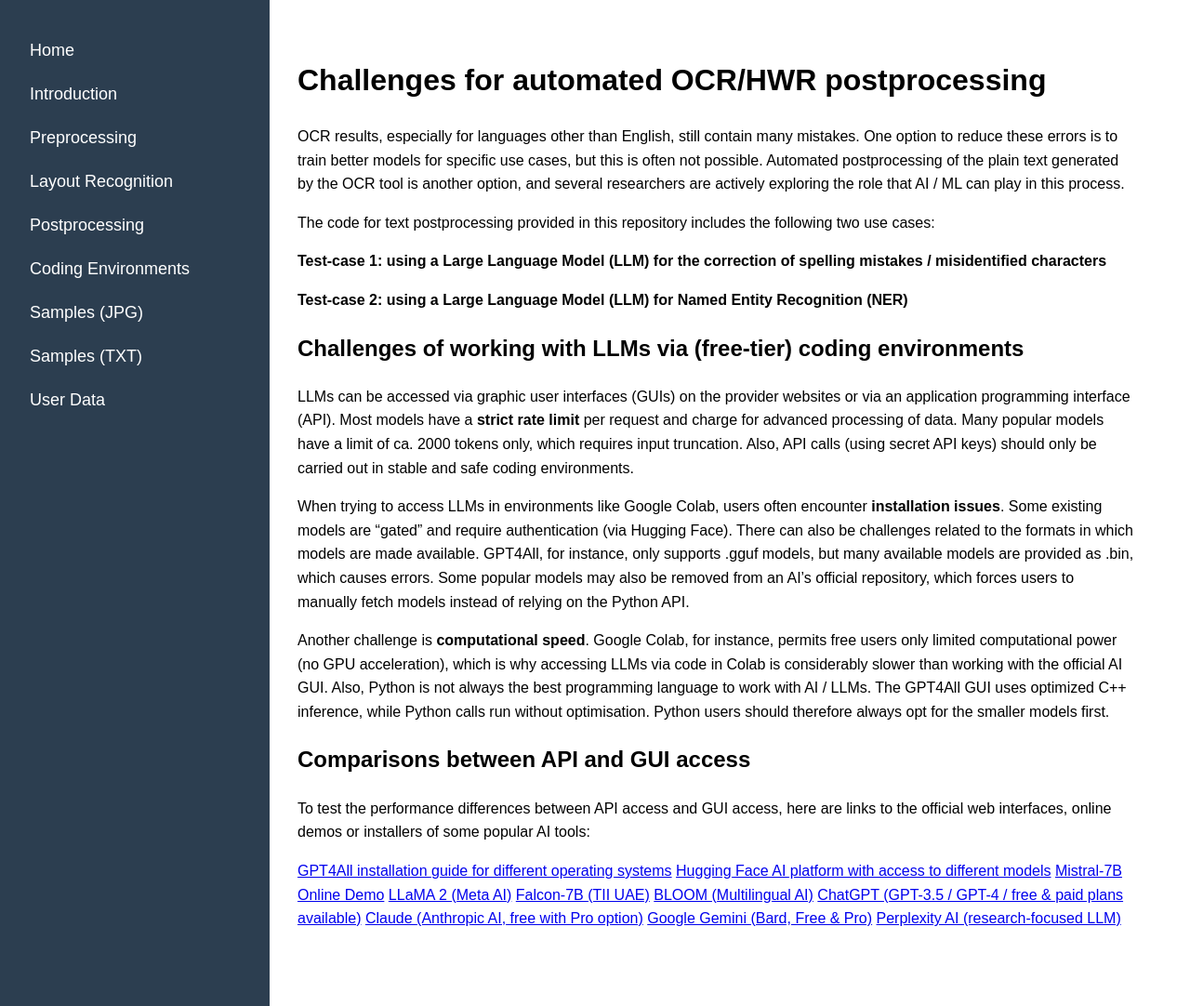
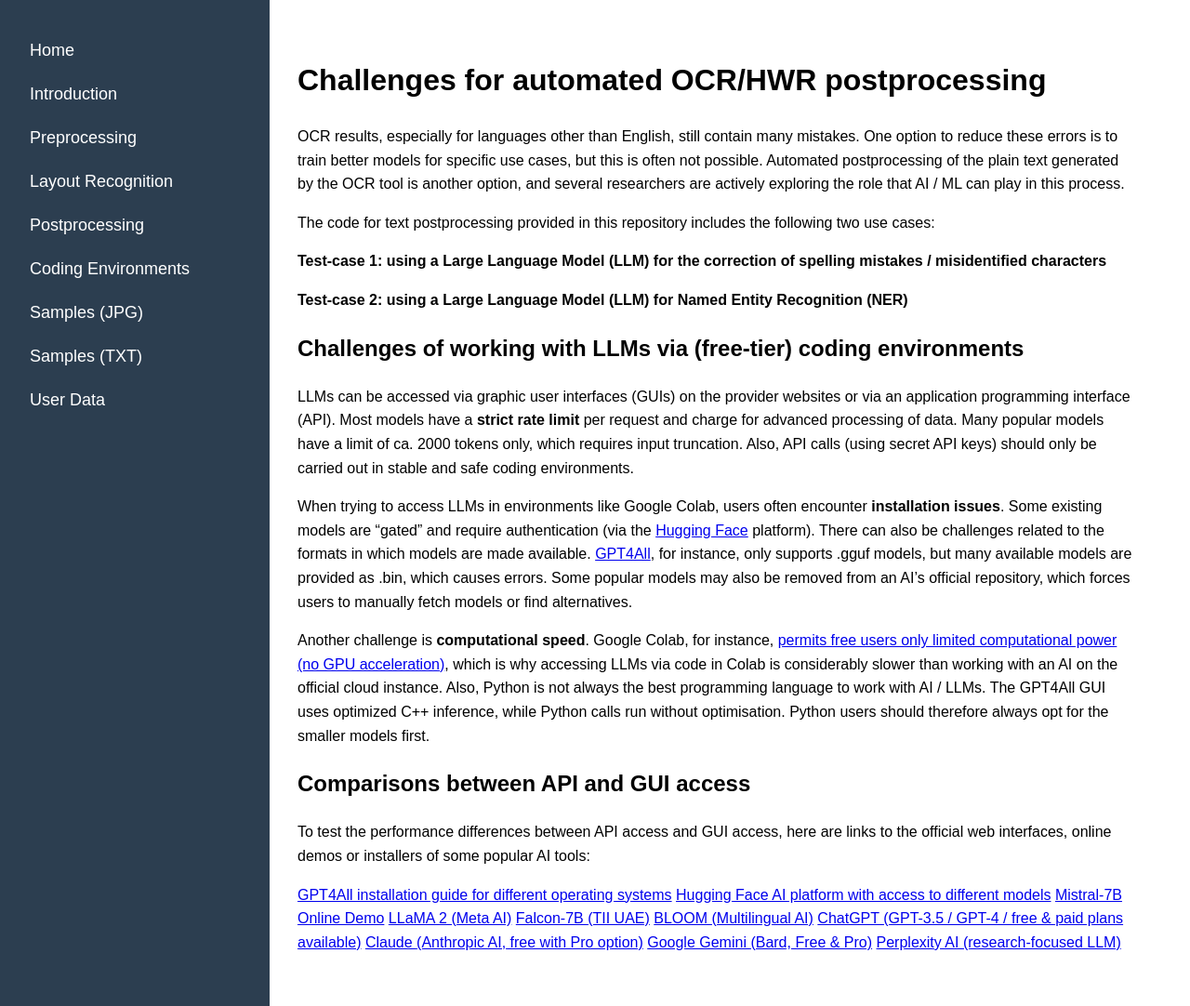
Before and after one commit to stwagner07/atr-historical-research, a Jekyll site: the page built from docs/postprocessing.md, in a window 1280 px wide and 1082 px high. Shown: the whole window at 93% size. Built offline with Jekyll 4.4.1, drawn with Linux system fonts in a browser that asks for light colours; our own code applies the rules of GitHub Pages for plain Markdown files.

Commit message:
more links

```diff
--- a/docs/postprocessing.md
+++ b/docs/postprocessing.md
@@ -12,9 +12,9 @@
 
 LLMs can be accessed via graphic user interfaces (GUIs) on the provider websites or via an application programming interface (API). Most models have a **strict rate limit** per request and charge for advanced processing of data.  Many popular models have a limit of ca. 2000 tokens only, which requires input truncation. Also, API calls (using secret API keys) should only be carried out in stable and safe coding environments.
 
-When trying to access LLMs in environments like Google Colab, users often encounter **installation issues**. Some existing models are "gated" and require authentication (via Hugging Face). There can also be challenges related to the formats in which models are made available. GPT4All, for instance, only supports .gguf models, but many available models are provided as .bin, which causes errors. Some popular models may also be removed from an AI's official repository, which forces users to manually fetch models instead of relying on the Python API.
+When trying to access LLMs in environments like Google Colab, users often encounter **installation issues**. Some existing models are "gated" and require authentication (via the [Hugging Face](https://huggingface.co/) platform). There can also be challenges related to the formats in which models are made available. [GPT4All](https://www.nomic.ai/gpt4all), for instance, only supports .gguf models, but many available models are provided as .bin, which causes errors. Some popular models may also be removed from an AI's official repository, which forces users to manually fetch models or find alternatives.
 
-Another challenge is **computational speed**. Google Colab, for instance, permits free users only limited computational power (no GPU acceleration), which is why accessing LLMs via code in Colab is considerably slower than working with the official AI GUI. Also, Python is not always the best programming language to work with AI / LLMs. The GPT4All GUI uses optimized C++ inference, while Python calls run without optimisation. Python users should therefore always opt for the smaller models first.
+Another challenge is **computational speed**. Google Colab, for instance, [permits free users only limited computational power (no GPU acceleration)](https://medium.com/@jprachir/reality-check-if-you-are-opting-for-google-colaboratory-colab-2c9d36d3c0bd), which is why accessing LLMs via code in Colab is considerably slower than working with an AI on the official cloud instance. Also, Python is not always the best programming language to work with AI / LLMs. The GPT4All GUI uses optimized C++ inference, while Python calls run without optimisation. Python users should therefore always opt for the smaller models first.
 
 ## Comparisons between API and GUI access
 
```
